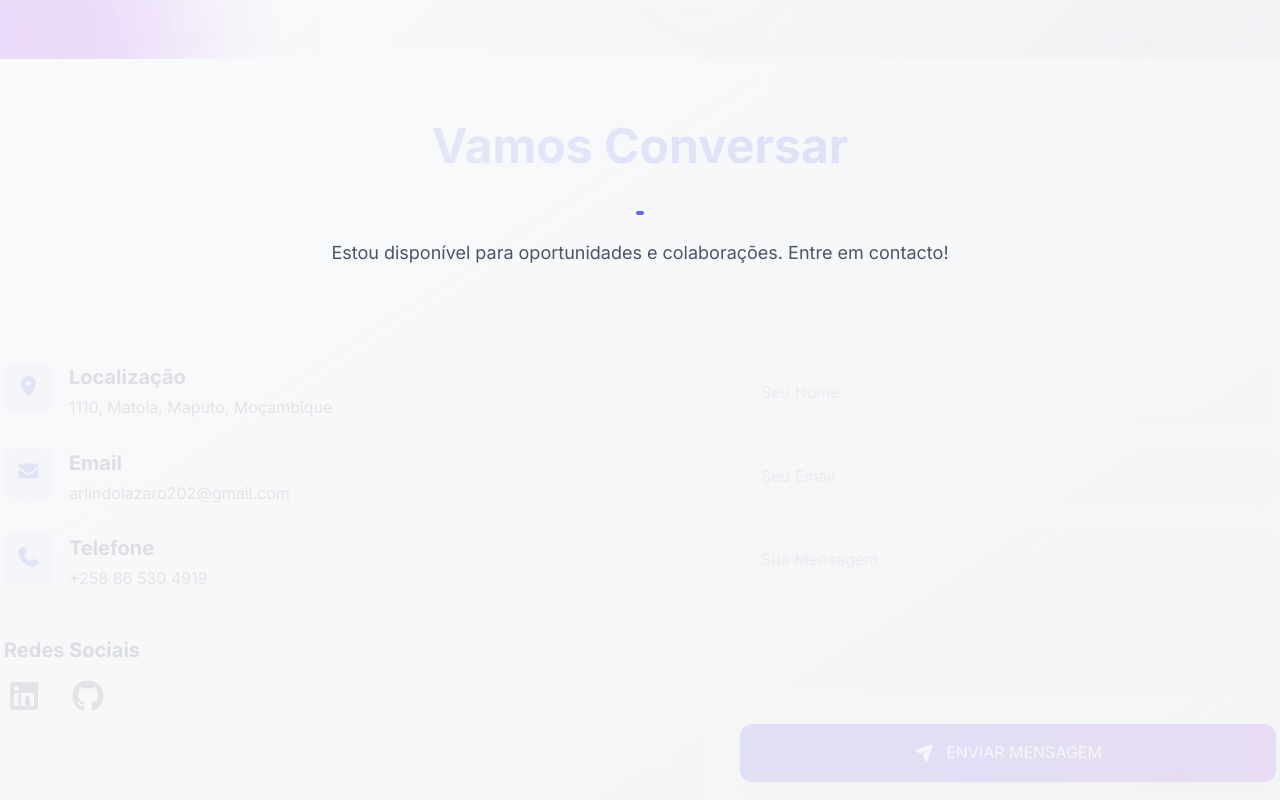
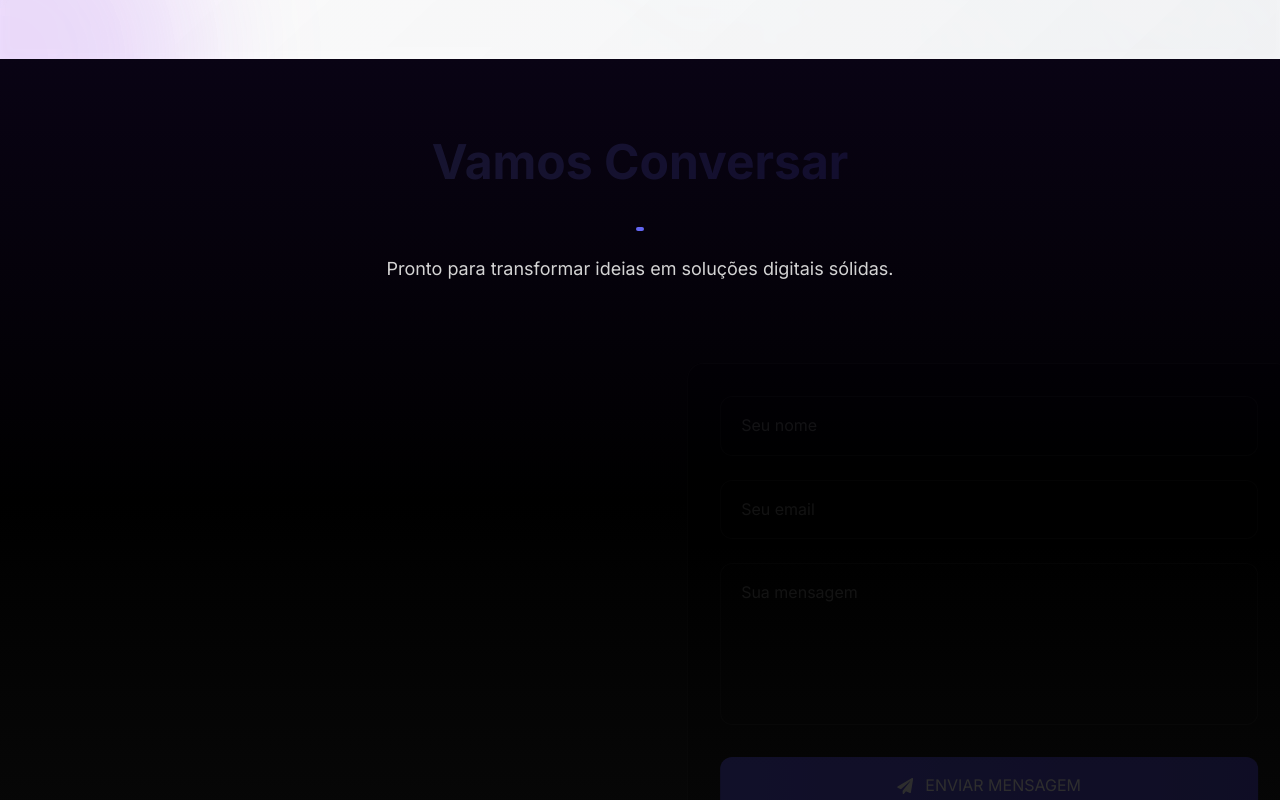
Before and after one commit to arlindolazaro/arlindolazaro.github.io, a React (Vite) app: page / in a window 1280 px wide. Shown: the part 5840-6640 px from the top of the page. Built offline with nearby package versions, Linux system fonts and the light colour scheme.

Commit message:
feat: aprimorar secção de contacto e formulário

```diff
--- a/src/components/sections/Contact/Contact.tsx
+++ b/src/components/sections/Contact/Contact.tsx
@@ -3,29 +3,31 @@ import { SectionTitle } from '../../common/SectionTitle';
 import ContactForm from './ContactForm';
 import ContactInfo from './ContactInfo';
 
-export const Contact = () => {
-  return (
-    <section id="contact" className="py-20 bg-gradient-to-br from-gray-50 to-gray-100 dark:from-gray-900 dark:to-gray-800">
-      <div className="container mx-auto px-4">
-        <div className="max-w-2xl mx-auto text-center mb-16">
+const Contact = () => (
+  <section
+    id="contact"
+    className="relative py-24 bg-black overflow-hidden"
+  >
+    {/* Gradiente elegante para seção final antes do footer */}
+    <div className="absolute inset-0 bg-gradient-to-b from-violet-950/20 via-black to-neutral-950 pointer-events-none" />
+
+    <div className="relative container mx-auto px-4">
+      <div className="max-w-3xl mx-auto text-center mb-20">
         <SectionTitle>
           Vamos Conversar
         </SectionTitle>
-
         <AnimatedDivider />
-
-          <p className="text-lg text-gray-600 dark:text-gray-300">
-            Estou disponível para oportunidades e colaborações. Entre em contacto!
+        <p className="mt-6 text-neutral-300 text-lg">
+          Pronto para transformar ideias em soluções digitais sólidas.
         </p>
       </div>
 
-        <div className="flex flex-col lg:flex-row gap-8 lg:gap-12">
+      <div className="grid grid-cols-1 lg:grid-cols-2 gap-10">
         <ContactInfo />
         <ContactForm />
       </div>
     </div>
   </section>
 );
-};
 
 export default Contact;
--- a/src/components/sections/Contact/ContactForm.tsx
+++ b/src/components/sections/Contact/ContactForm.tsx
@@ -1,122 +1,87 @@
 import { useState } from 'react';
 import { motion, AnimatePresence } from 'framer-motion';
-import { FontAwesomeIcon } from '@fortawesome/react-fontawesome';
-import { faPaperPlane, faCheck } from '@fortawesome/free-solid-svg-icons';
+import { FaPaperPlane, FaCheck } from 'react-icons/fa';
 
 const SuccessPopup = () => (
   <motion.div
-    initial={{ opacity: 0, y: -20 }}
+    initial={{ opacity: 0, y: -10 }}
     animate={{ opacity: 1, y: 0 }}
-    exit={{ opacity: 0, y: -20 }}
-    transition={{ duration: 0.4 }}
-    className="absolute top-4 right-4 z-50 bg-white dark:bg-gray-800 border border-green-300 dark:border-green-700 rounded-xl shadow-lg px-5 py-4 flex items-center gap-4 w-[300px]"
+    exit={{ opacity: 0, y: -10 }}
+    className="absolute top-4 right-4 bg-black/90 border border-green-500/30
+               rounded-xl px-5 py-4 flex items-center gap-3 shadow-lg"
   >
-    <div className="flex items-center justify-center w-10 h-10 bg-green-100 dark:bg-green-700/20 rounded-full">
-      <FontAwesomeIcon icon={faCheck} className="text-green-600 dark:text-green-300" />
-    </div>
-    <div className="text-sm text-gray-800 dark:text-gray-200">
-      <p className="font-semibold">Mensagem enviada</p>
-      <p className="text-xs">Obrigado por entrar em contacto!</p>
-    </div>
+    <FaCheck className="text-green-400" />
+    <span className="text-sm text-neutral-200">Mensagem enviada com sucesso</span>
   </motion.div>
 );
 
-export const ContactForm = () => {
-  const [formData, setFormData] = useState({
-    name: '',
-    email: '',
-    message: ''
-  });
-  const [isSubmitting, setIsSubmitting] = useState(false);
-  const [showSuccess, setShowSuccess] = useState(false);
+const ContactForm = () => {
+  const [data, setData] = useState({ name: '', email: '', message: '' });
+  const [sending, setSending] = useState(false);
+  const [success, setSuccess] = useState(false);
 
-  const handleChange = (e: React.ChangeEvent<HTMLInputElement | HTMLTextAreaElement>) => {
-    const { name, value } = e.target;
-    setFormData(prev => ({ ...prev, [name]: value }));
-  };
-
-  const handleSubmit = async (e: React.FormEvent) => {
+  const submit = async (e: React.FormEvent) => {
     e.preventDefault();
-    setIsSubmitting(true);
-
-    // Simulação de envio de formulário (substitua com sua lógica real)
-    await new Promise(resolve => setTimeout(resolve, 1500));
-
-    setShowSuccess(true);
-    setFormData({ name: '', email: '', message: '' });
-    setIsSubmitting(false);
-
-    // Oculta o popup após 3 segundos
-    setTimeout(() => setShowSuccess(false), 3000);
+    setSending(true);
+    await new Promise(r => setTimeout(r, 1500));
+    setSuccess(true);
+    setData({ name: '', email: '', message: '' });
+    setSending(false);
+    setTimeout(() => setSuccess(false), 3000);
   };
 
   return (
     <motion.div
-      initial={{ opacity: 0, x: 50 }}
+      initial={{ opacity: 0, x: 40 }}
       whileInView={{ opacity: 1, x: 0 }}
-      transition={{ duration: 0.6 }}
       viewport={{ once: true }}
-      className="lg:w-1/2 relative"
+      className="relative"
     >
-      {/* Popup flutuante de sucesso */}
-      <AnimatePresence>
-        {showSuccess && <SuccessPopup />}
-      </AnimatePresence>
+      <AnimatePresence>{success && <SuccessPopup />}</AnimatePresence>
 
-      <div className="bg-white dark:bg-gray-800 rounded-2xl shadow-xl p-8 h-full">
-        <form onSubmit={handleSubmit} className="space-y-6">
-          {/* Nome */}
-          <motion.div whileHover={{ scale: 1.01 }}>
+      <form
+        onSubmit={submit}
+        className="bg-black/70 dark:bg-black/70 border border-white/10 dark:border-white/10 rounded-2xl p-6 sm:p-8 space-y-4 sm:space-y-6 transition-all duration-300"
+      >
+        {['name', 'email'].map(field => (
           <input
-              type="text"
-              name="name"
-              placeholder="Seu Nome"
-              value={formData.name}
-              onChange={handleChange}
+            key={field}
+            type={field === 'email' ? 'email' : 'text'}
+            placeholder={field === 'name' ? 'Seu nome' : 'Seu email'}
+            // eslint-disable-next-line @typescript-eslint/no-explicit-any
+            value={(data as any)[field]}
+            onChange={e => setData({ ...data, [field]: e.target.value })}
             required
-              className="w-full px-5 py-4 border border-gray-200 dark:border-gray-700 rounded-xl bg-gray-50 dark:bg-gray-700/50 focus:outline-none focus:ring-2 focus:ring-indigo-500 transition-all"
+            className="w-full bg-black/40 dark:bg-black/40 border border-white/10 dark:border-white/10 rounded-xl
+                       px-4 sm:px-5 py-3 sm:py-4 text-neutral-200 dark:text-neutral-200 placeholder-neutral-500 dark:placeholder-neutral-500
+                       focus:outline-none focus:ring-2 focus:ring-indigo-500/50 dark:focus:ring-indigo-500/50 transition-all duration-300"
           />
-          </motion.div>
+        ))}
 
-          {/* Email */}
-          <motion.div whileHover={{ scale: 1.01 }}>
-            <input
-              type="email"
-              name="email"
-              placeholder="Seu Email"
-              value={formData.email}
-              onChange={handleChange}
+        <textarea
+          rows={5}
+          placeholder="Sua mensagem"
+          value={data.message}
+          onChange={e => setData({ ...data, message: e.target.value })}
           required
-              className="w-full px-5 py-4 border border-gray-200 dark:border-gray-700 rounded-xl bg-gray-50 dark:bg-gray-700/50 focus:outline-none focus:ring-2 focus:ring-indigo-500 transition-all"
+          className="w-full bg-black/40 dark:bg-black/40 border border-white/10 dark:border-white/10 rounded-xl
+                     px-4 sm:px-5 py-3 sm:py-4 text-neutral-200 dark:text-neutral-200 placeholder-neutral-500 dark:placeholder-neutral-500
+                     focus:outline-none focus:ring-2 focus:ring-indigo-500/50 dark:focus:ring-indigo-500/50 resize-none transition-all duration-300"
         />
-          </motion.div>
 
-          {/* Mensagem */}
-          <motion.div whileHover={{ scale: 1.01 }}>
-            <textarea
-              name="message"
-              placeholder="Sua Mensagem"
-              rows={5}
-              value={formData.message}
-              onChange={handleChange}
-              required
-              className="w-full px-5 py-4 border border-gray-200 dark:border-gray-700 rounded-xl bg-gray-50 dark:bg-gray-700/50 focus:outline-none focus:ring-2 focus:ring-indigo-500 transition-all resize-none"
-            />
-          </motion.div>
-
-          {/* Botão Enviar */}
         <motion.button
-            type="submit"
-            disabled={isSubmitting}
           whileHover={{ scale: 1.02 }}
-            whileTap={{ scale: 0.98 }}
-            className="w-full bg-gradient-to-r from-indigo-600 to-purple-600 text-white px-6 py-4 rounded-xl flex items-center justify-center gap-3 font-medium shadow-lg hover:from-indigo-700 hover:to-purple-700 transition-all disabled:opacity-50 disabled:cursor-not-allowed"
+          whileTap={{ scale: 0.97 }}
+          disabled={sending}
+          className="w-full flex items-center justify-center gap-3
+                     bg-gradient-to-r from-indigo-600 to-indigo-700
+                     text-white py-4 rounded-xl font-medium
+                     disabled:opacity-50"
         >
-            <FontAwesomeIcon icon={faPaperPlane} />
-            {isSubmitting ? 'ENVIANDO...' : 'ENVIAR MENSAGEM'}
+          <FaPaperPlane />
+          {sending ? 'ENVIANDO…' : 'ENVIAR MENSAGEM'}
         </motion.button>
       </form>
-      </div>
     </motion.div>
   );
 };
--- a/src/components/sections/Contact/ContactInfo.tsx
+++ b/src/components/sections/Contact/ContactInfo.tsx
@@ -1,79 +1,46 @@
 import { motion } from 'framer-motion';
-import { FontAwesomeIcon } from '@fortawesome/react-fontawesome';
-import { faLinkedin, faGithub } from '@fortawesome/free-brands-svg-icons';
-import { faMapMarkerAlt, faEnvelope, faPhone } from '@fortawesome/free-solid-svg-icons';
+import { FaMapMarkerAlt, FaEnvelope, FaPhone, FaLinkedin, FaGithub } from 'react-icons/fa';
 
-export const ContactInfo = () => (
+// eslint-disable-next-line @typescript-eslint/no-explicit-any
+const Item = ({ icon, title, value }: any) => (
+  <div className="flex gap-3 sm:gap-4 items-start">
+    <div className="w-10 sm:w-11 h-10 sm:h-11 flex items-center justify-center rounded-xl
+                    bg-indigo-500/10 dark:bg-indigo-500/10 text-indigo-400 dark:text-indigo-400 flex-shrink-0 transition-all duration-300">
+      {icon}
+    </div>
+    <div className="flex-1">
+      <h4 className="text-white dark:text-white font-semibold text-sm sm:text-base">{title}</h4>
+      <p className="text-neutral-400 dark:text-neutral-400 text-xs sm:text-sm">{value}</p>
+    </div>
+  </div>
+);
+
+const ContactInfo = () => (
   <motion.div
-    initial={{ opacity: 0, x: -50 }}
+    initial={{ opacity: 0, x: -40 }}
     whileInView={{ opacity: 1, x: 0 }}
-    transition={{ duration: 0.6 }}
     viewport={{ once: true }}
-    className="lg:w-1/2"
+    className="bg-black/70 dark:bg-black/70 border border-white/10 dark:border-white/10 rounded-2xl p-6 sm:p-8 space-y-6 sm:space-y-8 transition-all duration-300"
   >
-    <div className="bg-white dark:bg-gray-800 rounded-2xl shadow-xl p-8 h-full space-y-7">
-      {/* Localização */}
-      <div className="flex items-start space-x-4">
-        <div className="bg-indigo-100 dark:bg-indigo-900/50 p-3 rounded-lg">
-          <FontAwesomeIcon icon={faMapMarkerAlt} className="text-indigo-600 dark:text-indigo-400 text-xl" />
-        </div>
-        <div>
-          <h3 className="text-xl font-bold text-gray-800 dark:text-white mb-1">Localização</h3>
-          <p className="text-gray-600 dark:text-gray-300">1110, Matola, Maputo, Moçambique</p>
-        </div>
-      </div>
+    <Item icon={<FaMapMarkerAlt />} title="Localização" value="Matola, Maputo · Moçambique" />
+    <Item icon={<FaEnvelope />} title="Email" value="arlindolazaro202@gmail.com" />
+    <Item icon={<FaPhone />} title="Telefone" value="+258 86 530 4919" />
 
-      {/* Email */}
-      <div className="flex items-start space-x-4">
-        <div className="bg-indigo-100 dark:bg-indigo-900/50 p-3 rounded-lg">
-          <FontAwesomeIcon icon={faEnvelope} className="text-indigo-600 dark:text-indigo-400 text-xl" />
-        </div>
-        <div>
-          <h3 className="text-xl font-bold text-gray-800 dark:text-white mb-1">Email</h3>
-          <a
-            href="mailto:arlindolazaro202@gmail.com"
-            className="text-gray-600 dark:text-gray-300 hover:text-indigo-600 dark:hover:text-indigo-400 transition-colors"
-          >
-            arlindolazaro202@gmail.com
-          </a>
-        </div>
-      </div>
-
-      {/* Telefone */}
-      <div className="flex items-start space-x-4">
-        <div className="bg-indigo-100 dark:bg-indigo-900/50 p-3 rounded-lg">
-          <FontAwesomeIcon icon={faPhone} className="text-indigo-600 dark:text-indigo-400 text-xl" />
-        </div>
-        <div>
-          <h3 className="text-xl font-bold text-gray-800 dark:text-white mb-1">Telefone</h3>
-          <p className="text-gray-600 dark:text-gray-300">+258 86 530 4919</p>
-        </div>
-      </div>
-
-      {/* Redes Sociais */}
-      <div className="pt-4">
-        <h3 className="text-xl font-bold text-gray-800 dark:text-white mb-4">Redes Sociais</h3>
-        <div className="flex space-x-6">
-          <motion.a
-            href="https://www.linkedin.com/in/arlindo-lázaro-974932267/"
-            target="_blank"
-            rel="noopener noreferrer"
-            whileHover={{ y: -3 }}
-            className="text-gray-600 dark:text-gray-300 hover:text-indigo-600 dark:hover:text-indigo-400 transition-colors"
-          >
-            <FontAwesomeIcon icon={faLinkedin} size="2x" />
-          </motion.a>
-          <motion.a
-            href="https://github.com/arlindolazaro"
-            target="_blank"
-            rel="noopener noreferrer"
-            whileHover={{ y: -3 }}
-            className="text-gray-600 dark:text-gray-300 hover:text-indigo-600 dark:hover:text-indigo-400 transition-colors"
-          >
-            <FontAwesomeIcon icon={faGithub} size="2x" />
-          </motion.a>
-        </div>
-      </div>
+    <div className="flex gap-4 sm:gap-5 pt-4">
+      {[
+        { href: 'https://linkedin.com', icon: <FaLinkedin /> },
+        { href: 'https://github.com/arlindolazaro', icon: <FaGithub /> }
+      ].map((s, i) => (
+        <a
+          key={i}
+          href={s.href}
+          target="_blank"
+          className="text-neutral-400 dark:text-neutral-400 hover:text-white dark:hover:text-white transition-colors duration-300 text-lg sm:text-xl"
+          aria-label="Social link"
+        >
+          {s.icon}
+        </a>
+      ))}
     </div>
   </motion.div>
 );
```
Lines whose indentation alone changed are shown as unchanged.
